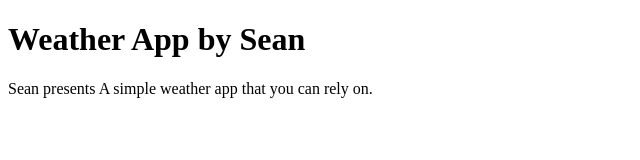
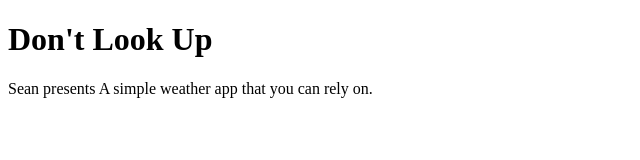
Before and after one commit to seanlthecoder/Don-t-Look-Up, a plain HTML site: page index.html in a window 1280 px wide. Shown: the whole page, without its empty margins (0-640 px from the left). Drawn offline with Linux system fonts and the light colour scheme.

Commit message:
updated header

```diff
--- a/index.html
+++ b/index.html
@@ -10,7 +10,7 @@
 <body>
 
     <header>
-        <h1 class="rainOne">Weather App by Sean </h1>
+        <h1 class="rainOne">Don't Look Up </h1>
       <p class="rainTwo">Sean presents A simple weather app that you can rely on.</p>
 
     </header>
```
